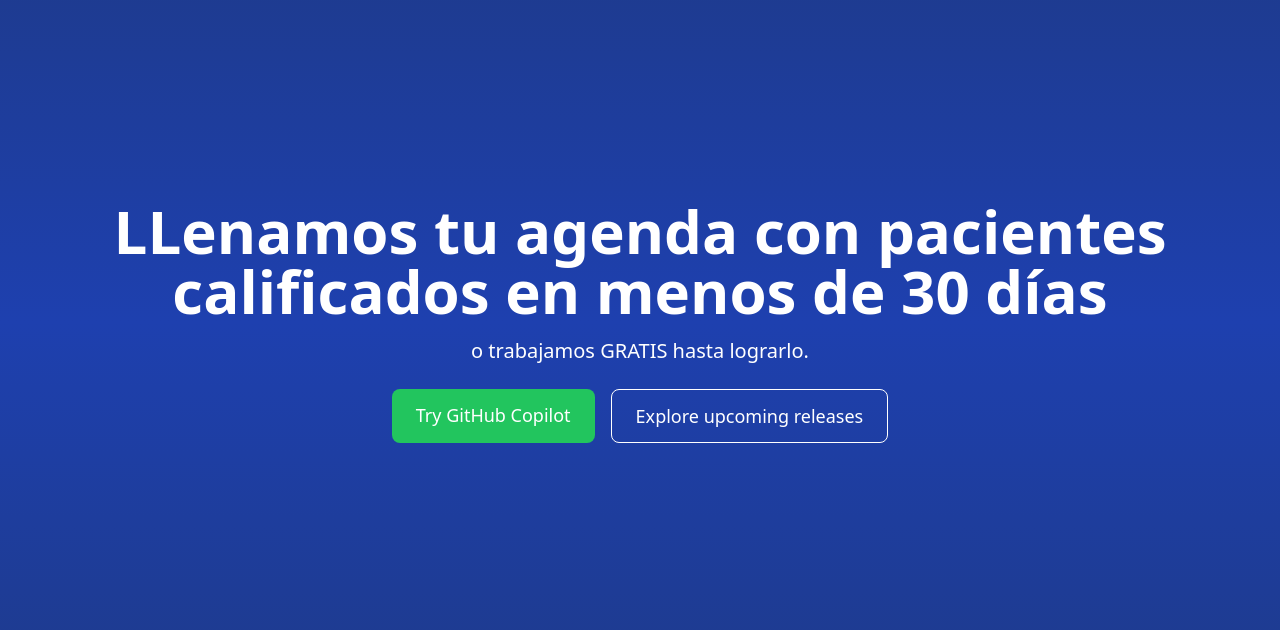
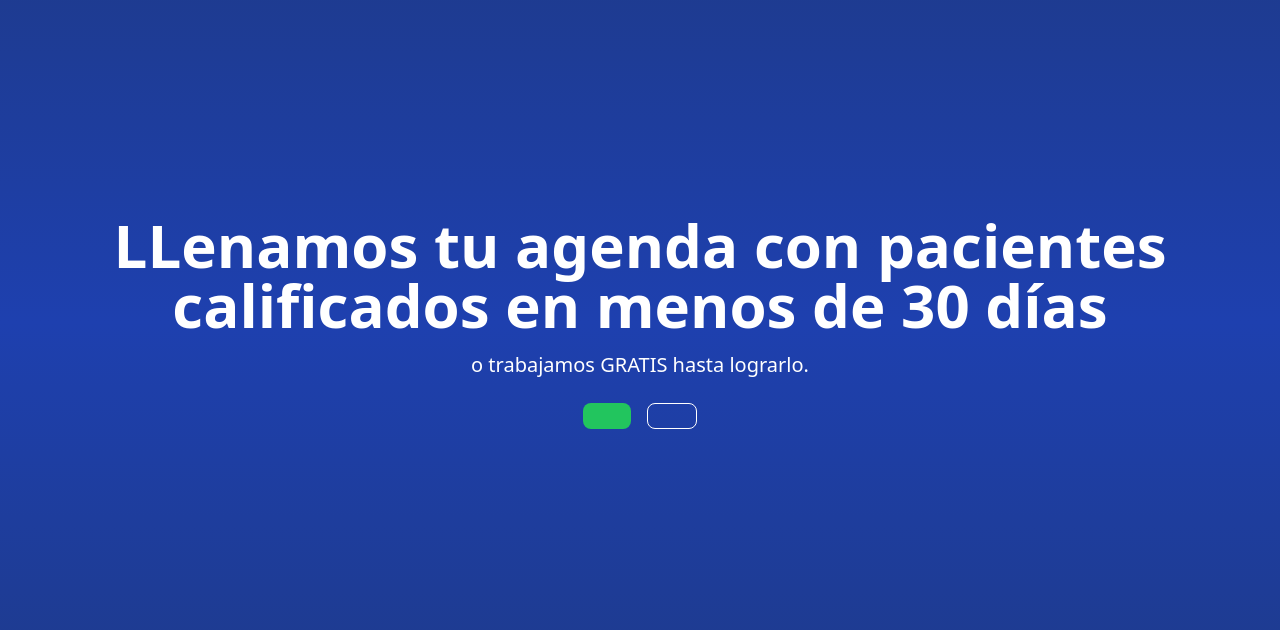
Before and after one commit to JeisonBalduz/Cesar-run, a website: page index.html in a window 1280 px wide. Shown: the part 78-708 px from the top of the page. Drawn offline with nearby package versions, Linux system fonts and the light colour scheme.

Commit message:
prueba 2

```diff
--- a/index.html
+++ b/index.html
@@ -61,8 +61,8 @@
                 o trabajamos GRATIS hasta lograrlo.
             </p>
             <div class="mt-6 flex gap-4">
-                <a href="#cta" class="bg-green-500 text-white py-3 px-6 rounded-lg text-lg hover:bg-green-700 transition">Try GitHub Copilot</a>
-                <a href="#releases" class="border border-white text-white py-3 px-6 rounded-lg text-lg hover:bg-white hover:text-black transition">Explore upcoming releases</a>
+                <a href="#cta" class="bg-green-500 text-white py-3 px-6 rounded-lg text-lg hover:bg-green-700 transition"></a>
+                <a href="#releases" class="border border-white text-white py-3 px-6 rounded-lg text-lg hover:bg-white hover:text-black transition"></a>
             </div>
         </header>
     </main>
```
